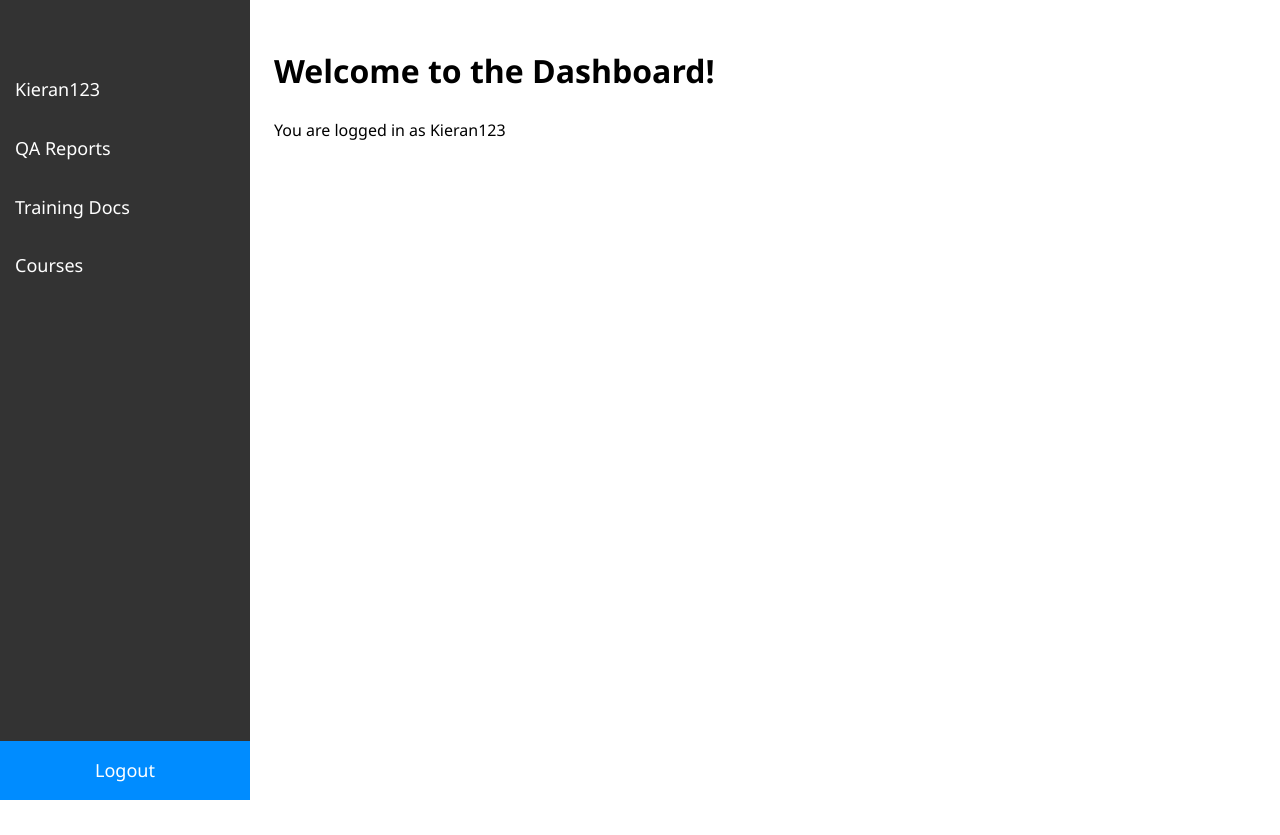
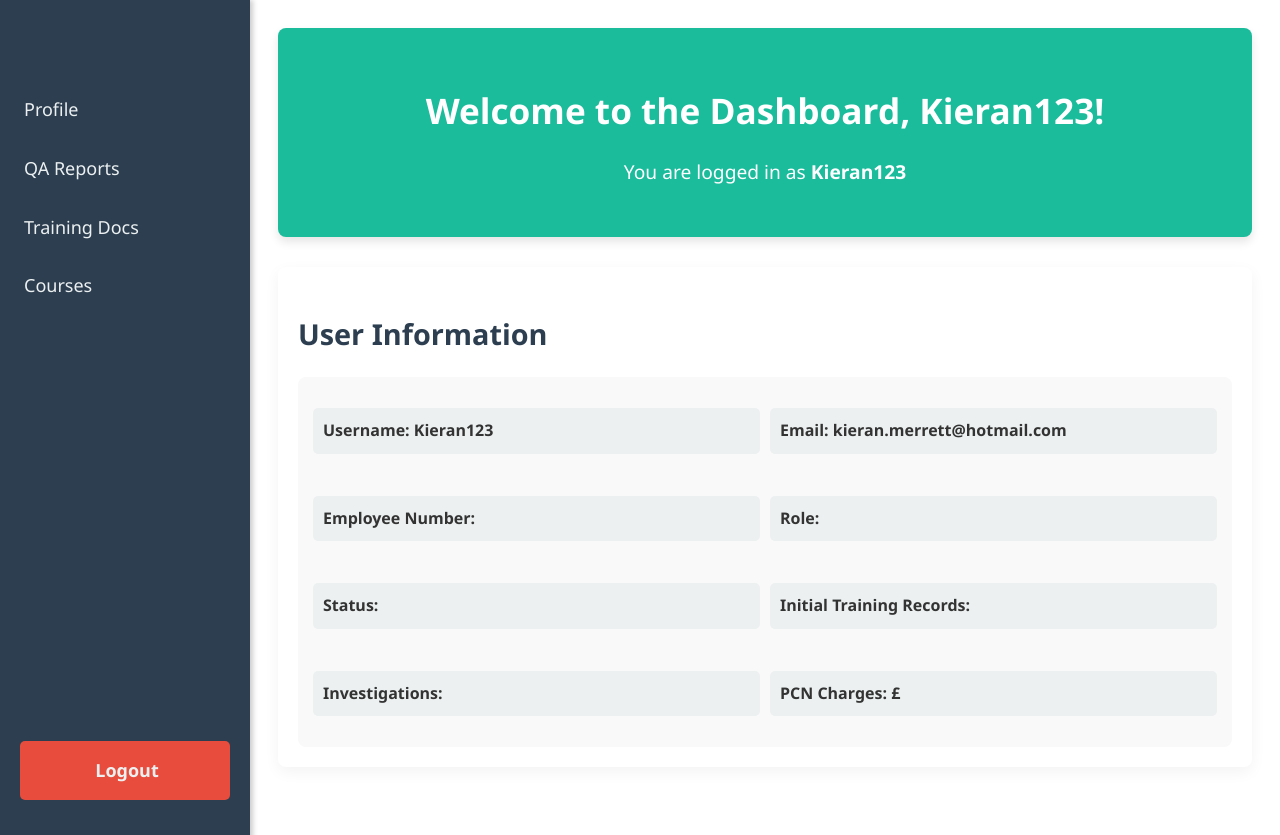
Before and after one commit to KieMerr17/lms_wayve, a Django app: page /dashboard/ in a window 1280 px wide. Before the commit the page ends 800 px from the top, so only its background shows below. Run offline with Django 4.2, Linux system fonts and the light colour scheme; a user stored in the database is signed in; data comes from the database, SQL or seed files in the repository; both versions use the stored data as it was after the commit.

Commit message:
adjust layout, styling of dashboard page

```diff
--- a/driver_lms/urls.py
+++ b/driver_lms/urls.py
@@ -8,4 +8,7 @@ urlpatterns = [
     path('dashboard/', dashboard_view, name='dashboard'),
     path('signup/', signup_view, name='signup'),
     path('admin/', admin.site.urls),
+    # path('courses/', course_list_view, name='course_list'),
+    # path('courses/<int:course_id>/', course_detail_view, name='course_detail'),
+    # path('certificates/', certificate_list_view, name='certificate_list'),
 ]
--- a/lms/views.py
+++ b/lms/views.py
@@ -3,22 +3,21 @@ from django.contrib.auth.forms import UserCreationForm
 from django.shortcuts import render, redirect
 from django.contrib import messages
 from django.contrib.auth.decorators import login_required
-from .models import QAReport
+from .models import QAReport, Course, Certificate
 
 def login_view(request):
     if request.method == 'POST':
         username = request.POST['username']
         password = request.POST['password']
 
-        # Check the credentials
         user = authenticate(request, username=username, password=password)
         if user is not None:
             login(request, user)
-            return redirect('dashboard')  # Redirect to dashboard after login
+            return redirect('dashboard')
         else:
             messages.error(request, 'Incorrect username or password')
 
-    return render(request, 'index.html')  # Render login page on GET or failed login
+    return render(request, 'index.html')
 
 def signup_view(request):
     if request.method == 'POST':
@@ -29,17 +28,24 @@ def signup_view(request):
             raw_password = form.cleaned_data.get('password1')
             user = authenticate(username=username, password=raw_password)
             if user is not None:
-                login(request, user)  # Auto login the user after signup
+                login(request, user)
                 return redirect('dashboard')
         else:
             messages.error(request, 'Error creating account. Please check the details.')
 
-    return render(request, 'index.html', {'form': UserCreationForm()})  # Display signup form
+    return render(request, 'index.html', {'form': UserCreationForm()})
 
 @login_required
 def dashboard_view(request):
-    """Render the main dashboard page for authenticated users."""
-    return render(request, 'dashboard.html')  # Render the main dashboard page
+    # Fetch courses the user is enrolled in and their certificates
+    enrolled_courses = request.user.enrolled_courses.all()
+    certificates = request.user.certificates.all()
+
+    context = {
+        'enrolled_courses': enrolled_courses,
+        'certificates': certificates,
+    }
+    return render(request, 'dashboard.html', context)
 
 @login_required
 def qa_reports_view(request):
--- a/static/css/styles.css
+++ b/static/css/styles.css
@@ -1,8 +1,12 @@
-/* Global styles */
+/* Global Styles */
+
 body {
-    background-color: #ffffff;
+    background-color: #ffffff; /* Set background color */
     font-family: 'Segoe UI', Tahoma, Geneva, Verdana, sans-serif;
+    color: #333; /* Universal text color */
     line-height: 1.6;
+    transition: all 0.3s ease-in-out;
+    overflow-x: hidden;
 }
 
 .background-image {
@@ -127,81 +133,87 @@ body {
     background-color: #008cff;
     color: #ffffff;
     cursor: pointer;
+    transition: background-color 0.3s ease;
 }
 
 .submit-btn:hover {
     background-color: #0061b1;
 }
 
-#show-signup , #show-login {
+#show-signup, #show-login {
     color: white;
 }
 
-
-
 /*-----------------------------------  Sidebar Styles  -----------------------------------*/
 
-/* Sidebar styles */
 .sidebar {
     height: 100vh;
-    width: 250px; /* Width for sidebar */
+    width: 250px;
     position: fixed;
     top: 0;
     left: 0;
-    background-color: #333;
+    background-color: #2c3e50; /* Dark sidebar */
+    display: flex;
     overflow-x: hidden;
-    transition: width 0.3s;
-    display: flex;
-    flex-direction: column; /* Stack vertically */
+    flex-direction: column;
     justify-content: space-between;
+    padding: 20px 0;
+    box-shadow: 3px 0 5px rgba(0, 0, 0, 0.2);
+    transition: width 0.3s ease-in-out;
 }
 
-/* Sidebar content area */
 .sidebar-content {
+    flex-grow: 1;
+    display: flex;
+    flex-direction: column;
     padding-top: 60px;
-    flex-grow: 1;
-}
-
-/* Sidebar links */
-.sidebar a {
-    padding: 15px;
-    text-decoration: none;
-    font-size: 18px;
-    color: white;
-    display: block;
-    transition: background-color 0.3s; /* Smooth transition for hover */
     width: 250px;
 }
 
-.sidebar a:hover {
-    background-color: #0061b1;
+.sidebar a {
+    padding: 15px 20px;
+    font-size: 18px;
+    color: #ecf0f1;
+    text-decoration: none;
+    transition: background-color 0.3s ease;
+    border-left: 4px solid transparent;
 }
 
+.sidebar a:hover {
+    background-color: #34495e;
+    border-left: 4px solid #1abc9c; /* Accent border on hover */
+}
+
+.logout-button {
+    padding: 15px;
+    text-align: center;
+    background-color: #e74c3c;
+    color: white;
+    text-decoration: none;
+    border-radius: 5px;
+    margin: 20px;
+    font-weight: bold;
+}
+
+.logout-button:hover {
+    background-color: #c0392b;
+}
+
+/* Main Content */
 .main-content {
-    margin-left: 250px; /* Offset for sidebar width */
-    padding: 16px;
-    transition: margin-left 0.3s; /* Smooth transition for margin */
+    margin-left: 250px;
+    padding: 20px;
+    transition: margin-left 0.3s ease-in-out;
 }
 
 .burger-menu {
-    display: none; /* Initially hidden */
+    display: none;
     font-size: 30px;
     cursor: pointer;
     position: absolute;
-    top: 5px;
+    top: 15px;
     left: 15px;
-}
-
-.logout-button {
-    display: block;
-    padding: 15px;
-    text-decoration: none;
-    color: white;
-    background-color: #008cff;
-    text-align: center;
-    transition: background-color 0.3s;
-    width: 100% !important;
-    padding-left: 0px !important;
+    color: #2c3e50;
 }
 
 /* Responsive styles */
@@ -228,45 +240,89 @@ body {
     margin-left: 250px !important;
 }
 
+/* Dashboard Header */
+.dashboard-header {
+    background-color: #1abc9c;
+    padding: 30px;
+    color: white;
+    text-align: center;
+    border-radius: 8px;
+    margin-bottom: 30px;
+    box-shadow: 0 5px 10px rgba(0, 0, 0, 0.1);
+}
 
-/*-----------------------------------  QA Reports  -----------------------------------*/
+.dashboard-header h1 {
+    margin-bottom: 10px;
+    font-size: 2.2rem;
+    font-weight: bold;
+}
 
+.dashboard-header p {
+    font-size: 1.2rem;
+}
+
+/* User Info Section */
+.user-info {
+    background-color: white;
+    padding: 20px;
+    border-radius: 8px;
+    box-shadow: 0 5px 15px rgba(0, 0, 0, 0.05);
+    margin-bottom: 40px;
+}
+
+.user-info h2 {
+    font-size: 1.8rem;
+    margin-bottom: 20px;
+    color: #2c3e50;
+}
+
+.info-card {
+    display: grid;
+    grid-template-columns: 1fr 1fr;
+    gap: 10px;
+    padding: 15px;
+    background-color: #f9f9f9;
+    border-radius: 8px;
+}
+
+.info-card p {
+    padding: 10px;
+    background-color: #ecf0f1;
+    border-radius: 5px;
+    font-weight: bold;
+}
+
+/* Table Styles (QA Reports) */
 .table-container {
-    margin-bottom: 20px;
     overflow-x: auto;
-    border: 1px solid #ccc;
-    border-radius: 4px;
-    box-shadow: 0 2px 10px rgba(0, 0, 0, 0.1);
+    margin: 20px 0;
+    border-radius: 8px;
+    box-shadow: 0 5px 10px rgba(0, 0, 0, 0.1);
 }
 
 table {
     width: 100%;
     border-collapse: collapse;
+    margin-bottom: 20px;
 }
 
 th, td {
-    padding: 10px;
+    padding: 15px;
     text-align: left;
     border-bottom: 1px solid #ddd;
 }
 
 th {
-    background-color: #f2f2f2;
+    background-color: #3498db;
+    color: white;
+    font-weight: bold;
 }
 
 tr:hover {
     background-color: #f1f1f1;
 }
 
-h2 {
-    margin-top: 40px;
-}
-
-canvas {
-    max-width: 600px;
-    margin: 0 auto;
-}
-
+/* Modal Styles */
 .modal {
     display: none;
     position: fixed;
--- a/templates/dashboard.html
+++ b/templates/dashboard.html
@@ -14,7 +14,7 @@
     <!-- Sidebar -->
     <div id="sidebar" class="sidebar">
         <div class="sidebar-content">
-            <a href="{% url 'dashboard' %}">{{ user.username }}</a>
+            <a href="{% url 'dashboard' %}">Profile</a>
             <a href="{% url 'qa_reports' %}">QA Reports</a>
             <a href="#">Training Docs</a>
             <a href="#">Courses</a>
@@ -27,9 +27,26 @@
         <span class="burger-menu" id="toggle-button" onclick="toggleSidebar()">&#9776;</span>
 
         {% block content %}
-        <!-- Default content (dashboard) -->
-        <h1>Welcome to the Dashboard!</h1>
-        <p>You are logged in as {{ user.username }}</p>
+        <!-- Dashboard Welcome Section -->
+        <div class="dashboard-header">
+            <h1>Welcome to the Dashboard, {{ user.username }}!</h1>
+            <p>You are logged in as <strong>{{ user.username }}</strong></p>
+        </div>
+
+        <!-- User Information Section -->
+        <div class="user-info">
+            <h2>User Information</h2>
+            <div class="info-card">
+                <p><strong>Username:</strong> {{ user.username }}</p>
+                <p><strong>Email:</strong> {{ user.email }}</p>
+                <p><strong>Employee Number:</strong> {{ user.profile.employee_number }}</p>
+                <p><strong>Role:</strong> {{ user.profile.get_role_display }}</p>
+                <p><strong>Status:</strong> {{ user.profile.get_status_display }}</p>
+                <p><strong>Initial Training Records:</strong> {{ user.profile.initial_training_records }}</p>
+                <p><strong>Investigations:</strong> {{ user.profile.investigations }}</p>
+                <p><strong>PCN Charges:</strong> £{{ user.profile.pcn_charges }}</p>
+            </div>
+        </div>
         {% endblock %}
     </div>
 
```
Also changed, not shown: other parts of static/css/styles.css (+26 -27 lines), lms/admin.py (+25 -2 lines), lms/models.py (+59 -1 lines), db.sqlite3, lms/migrations/0011_course_enrolled_users_profile_certificate_and_more.py (added), static/js/dashboard_script.js (line endings or trailing spaces).
